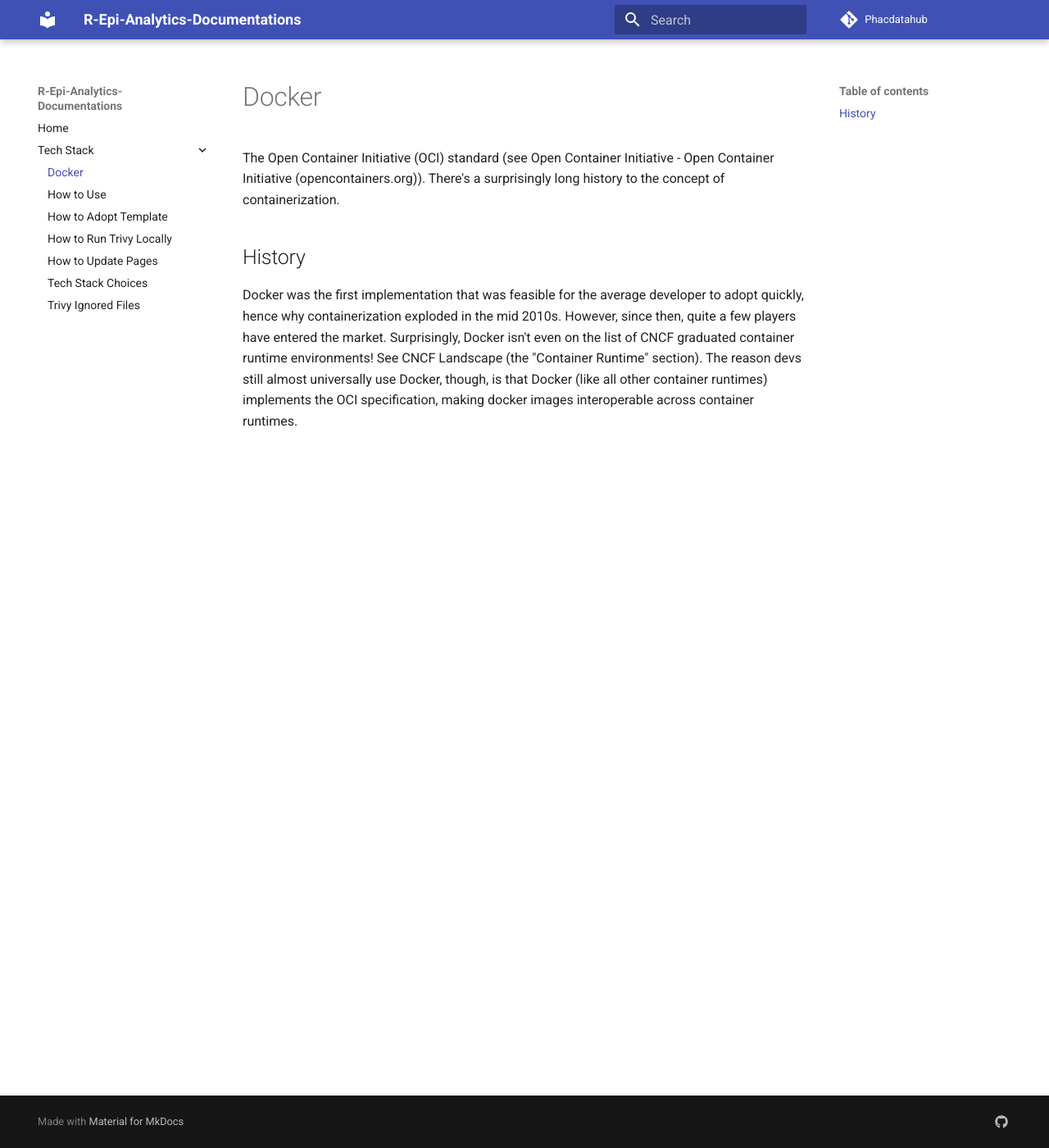
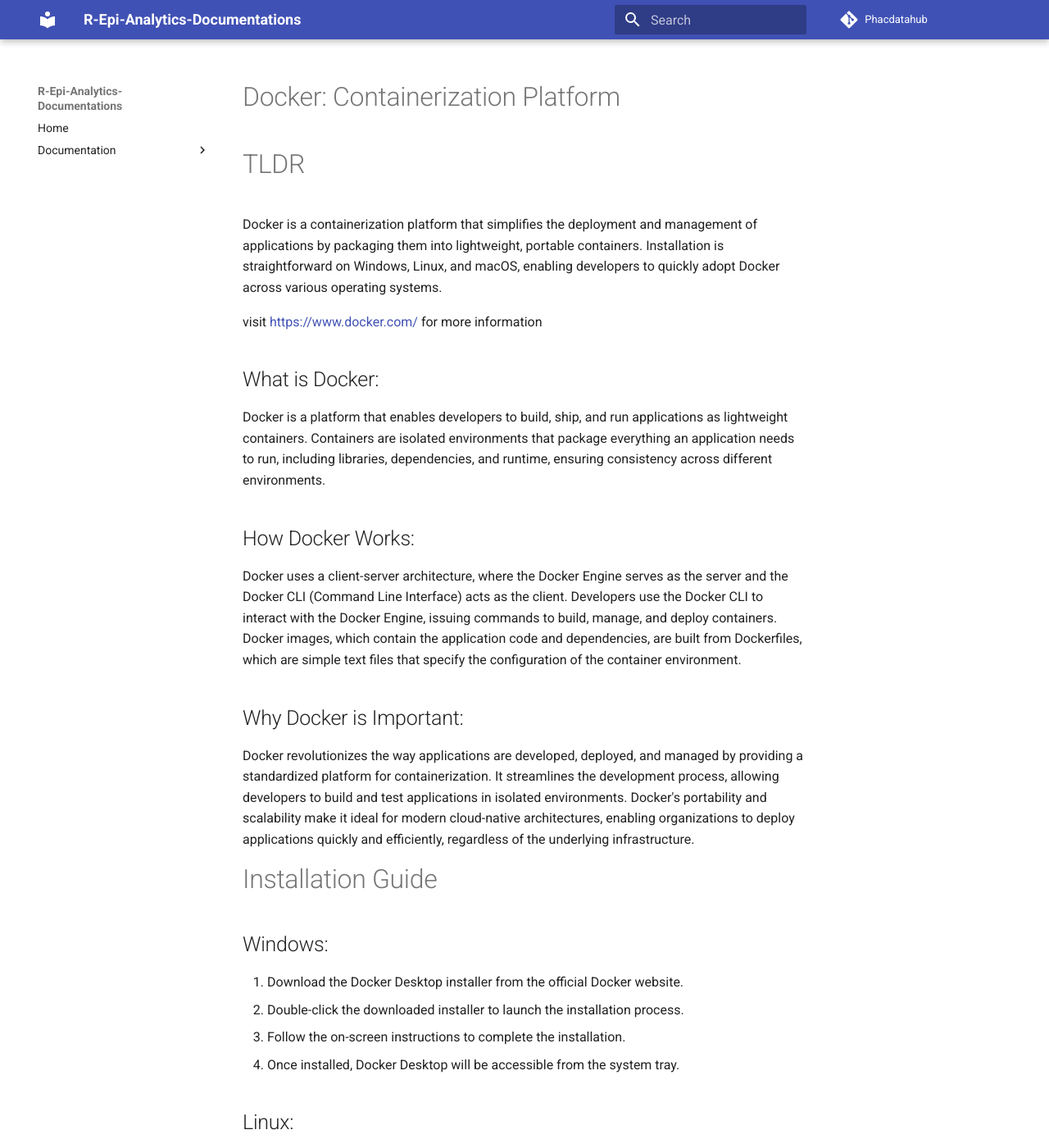
Before and after one commit to PHACDataHub/R-Epi-analytics-template, an MkDocs documentation site: the page built from docs/techstack/Docker.md, in a window 1280 px wide and 1400 px high. Shown: the whole window at 82% size. Built offline with MkDocs 1.6.1 and Material for MkDocs 9.7.7, drawn with Linux system fonts in a browser that asks for light colours; some of the changed text lies outside the part shown.

Commit message:
update documentation and directory structure

````diff
--- a/docs/techstack/Docker.md
+++ b/docs/techstack/Docker.md
@@ -1,4 +1,42 @@
-The Open Container Initiative (OCI) standard (see Open Container Initiative - Open Container Initiative (opencontainers.org)). There's a surprisingly long history to the concept of containerization.
+# Docker: Containerization Platform
 
-## History
-Docker was the first implementation that was feasible for the average developer to adopt quickly, hence why containerization exploded in the mid 2010s. However, since then, quite a few players have entered the market. Surprisingly, Docker isn't even on the list of CNCF graduated container runtime environments! See CNCF Landscape (the "Container Runtime" section). The reason devs still almost universally use Docker, though, is that Docker (like all other container runtimes) implements the OCI specification, making docker images interoperable across container runtimes.
+# TLDR
+Docker is a containerization platform that simplifies the deployment and management of applications by packaging them into lightweight, portable containers. Installation is straightforward on Windows, Linux, and macOS, enabling developers to quickly adopt Docker across various operating systems.
+
+visit [https://www.docker.com/](https://www.docker.com/) for more information
+## What is Docker:
+Docker is a platform that enables developers to build, ship, and run applications as lightweight containers. Containers are isolated environments that package everything an application needs to run, including libraries, dependencies, and runtime, ensuring consistency across different environments.
+
+## How Docker Works:
+Docker uses a client-server architecture, where the Docker Engine serves as the server and the Docker CLI (Command Line Interface) acts as the client. Developers use the Docker CLI to interact with the Docker Engine, issuing commands to build, manage, and deploy containers. Docker images, which contain the application code and dependencies, are built from Dockerfiles, which are simple text files that specify the configuration of the container environment.
+
+## Why Docker is Important:
+Docker revolutionizes the way applications are developed, deployed, and managed by providing a standardized platform for containerization. It streamlines the development process, allowing developers to build and test applications in isolated environments. Docker's portability and scalability make it ideal for modern cloud-native architectures, enabling organizations to deploy applications quickly and efficiently, regardless of the underlying infrastructure.
+
+# Installation Guide
+
+## Windows:
+1. Download the Docker Desktop installer from the official Docker website.
+2. Double-click the downloaded installer to launch the installation process.
+3. Follow the on-screen instructions to complete the installation.
+4. Once installed, Docker Desktop will be accessible from the system tray.
+
+## Linux:
+1. Install Docker via the package manager for your distribution. For example, on Debian/Ubuntu-based systems, run:
+```
+sudo apt-get update
+sudo apt-get install -y docker-ce docker-ce-cli containerd.io
+```
+2. Start the Docker service by running:
+```
+sudo systemctl start docker
+```
+
+
+3. Verify the installation by running `docker --version` in the terminal.
+
+## macOS:
+1. Download the Docker Desktop installer from the official Docker website.
+2. Double-click the downloaded installer to launch the installation process.
+3. Follow the on-screen instructions to complete the installation.
+4. Once installed, Docker Desktop will be accessible from the Applications folder.
--- a/mkdocs.yml
+++ b/mkdocs.yml
@@ -32,11 +32,16 @@
 
 nav:
   - Home: index.md
-  - Tech Stack:
-      - Docker: techstack/Docker.md
-      - How to Use: How-To-Use.md
-      - How to Adopt Template: How-to-adopt-template.md
-      - How to Run Trivy Locally: How-to-run-trivy-locally.md
-      - How to Update Pages: How-to-update-pages.md
-      - Tech Stack Choices: TechStackChoices.md
+  - Documentation :
+    - How To :
+      - How to Use: documentation/how_to/How-to-adopt-template.md
+      - How to Adopt Template: documentation/how_to/How-to-adopt-template.md
+      - How to Run Trivy Locally: documentation/how_to/How-to-run-trivy-locally.md
+      - How the website is built : documentation/how_to/How-website-works.md
+      - How to Update Pages: documentation/how_to/How-to-update-pages.md
+    - Tech Stack:
+      - Docker: documentation/documentation/techstack/Docker.md
+      - Mkdocs: documentation/techstack/Mkdocs.md
+      - Trivy : documentation/techstack/trivy.md
+      - R : documentation/techstack/R.md
       - Trivy Ignored Files: Trivy_ignored_files.md
````
Also changed, not shown: docs/How-to-update-pages.md (deleted, +0 -55 lines), docs/how_to/How-to-update-pages.md (added, +62 -0 lines), docs/how_to/How-website-works.md (added, +33 -0 lines), docs/index.md (+33 -86 lines), docs/techstack/Mkdocs.md (added, +42 -0 lines), docs/techstack/R.md (added, +39 -0 lines), docs/techstack/Trivy.md (added, +45 -0 lines), docs/how_to/How-to-adopt-template.md (renamed from docs/How-to-adopt-template.md), docs/how_to/How-to-run-trivy-locally.md (renamed from docs/How-to-run-trivy-locally.md), docs/how_to/How-to-use.md (renamed from docs/How-To-Use.md), docs/techstack/TechStackChoices.md (renamed from docs/TechStackChoices.md).
